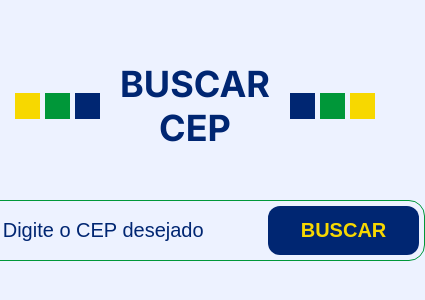
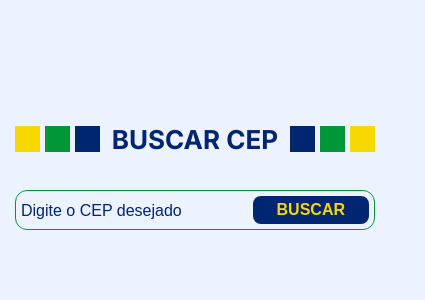
Before and after one commit to werbetribeiro/buscador-de-cep-w, a plain HTML site: page index.html in a window 390 px wide. Shown: the part 228-528 px from the top of the page, 425 px wide, since content can reach past the window. Drawn offline with Linux system fonts and the light colour scheme.

Commit message:
alterando versão mobile10

```diff
--- a/script.js
+++ b/script.js
@@ -29,10 +29,4 @@ function mostrar() {
                 `
               }
     })
-    //Resetar o cep da pesquisa após 8 segundos
-/*     function reset() {
-      document.getElementById('buscar').value = ""
-      console.log('OK')
-    }
-    setTimeout(reset, 3500) */
 }
--- a/style.css
+++ b/style.css
@@ -11,84 +11,118 @@ body {
     height: 100vh;
     display: flex;
     flex-direction: column;
+    justify-content: center;
+    align-items: center;
     font-family: 'Inter';
-    justify-content: center;
 }
 
 #container {
+    max-width: 490px;
     display: flex;
-    padding: 35px 15px;
     flex-direction: column;
+    justify-content: center;
     align-items: center;
     gap: 50px;
+    padding: 15px;
 }
 
 .titulo {
-    display: flex;
-    gap: 14px;
-    font-weight: bold;
+    width: 100%;
     text-transform: uppercase;
     color: #002672;
-    text-align: center;
-    justify-content: center;
+    font-weight: bold;
     font-size: 36px;
+
+    display: flex;
+    justify-content: space-between;
+    align-items: center;
+    gap: 14px;
 }
 
 .buscador {
+    width: 100%;
+    max-width: 430px;
+    min-width: 320px;
+    height: 60px;
     display: flex;
-    align-items: center;
+    justify-content: space-between;
     padding: 5px;
     border-radius: 16px;
     border: 1px solid #009739;
+    gap: 5px;
 }
 
 .buscador input[type='text'] {
     outline: none;
     border: none;
-    padding: 10px 0px 10px 32px;
+    width: 100%;
+    font-weight: 500;
+    color: #002672;
     font-size: 20px;
-    font-weight: 500;
     background: none;
-    color: #002672;
 }
 
 .buscador input[type='text']::placeholder {
     color: #002672;
+    font-size: 20px;
 }
 
 .buscador input[type='button'] {
-    display: flex;
-    padding: 13px 33px;
-    border-radius: 12px;
+    outline: none;
+    border: none;
     background: #002672;
     color: #f7d800;
+    font-size: 20px;
+    font-weight: bold;
     text-transform: uppercase;
-    font-weight: bold;
-    font-size: 20px;
-    border: none;
+    border-radius: 12px;
+    padding: 0 33px;
+    transition: background 0.3s;
     cursor: pointer;
-    transition: background 0.3s;
 }
 
 .buscador input[type='button']:hover {
-    background: #0036a3;
+      background: #0036a3;
 }
 
 #resultado {
-    width: fit-content;
-    border-radius: 16px;
-/*     border-top: 5px solid #F7D800;
-    border-right: 1px solid #F7D800;
-    border-bottom: 1px solid #F7D800;
-    border-left: 1px solid #F7D800; */
-    color: #0036a3;
-    font-weight: 500;
-    font-size: 20px;
-
     display: flex;
-    padding: 10px 20px 5px 20px;
     flex-direction: column;
-    justify-content: center;
     align-items: center;
     gap: 5px;
+    font-size: 20px;
+    color: #002672;
+    font-weight: 500;
 }
+
+@media (max-width: 444px) {
+    #container {
+        max-width: 410px;
+        gap: 35px;
+    }
+
+    .titulo {
+        font-size: 26px;
+        gap: 7px;
+    }
+
+    .buscador input[type='text']::placeholder {
+        color: #002672;
+        font-size: 16px;
+    }
+
+    .buscador input[type='button'] {
+        padding: 0 24px;
+        font-size: 16px;
+        border-radius: 8px;
+    }
+
+    .buscador {
+        height: 40px;
+        border-radius: 12px;
+    }
+
+    #resultado {
+        font-size: 18px;
+    }
+}
```
Also changed, not shown: assets/img/detalhe01-mobile.svg (added), detalhe02-mobile.svg (added).
